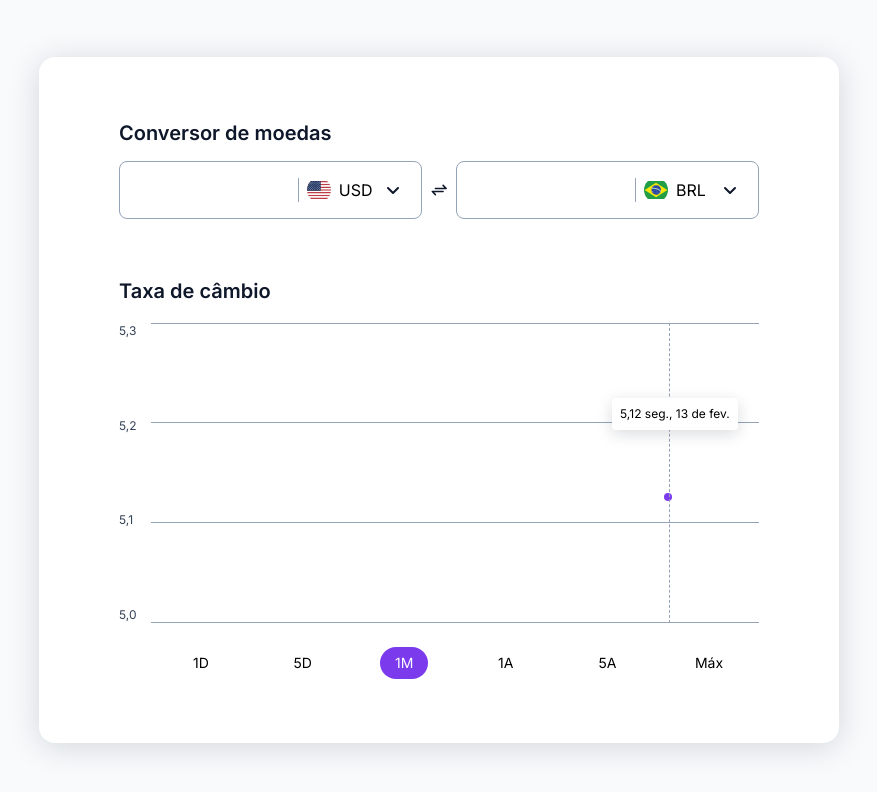
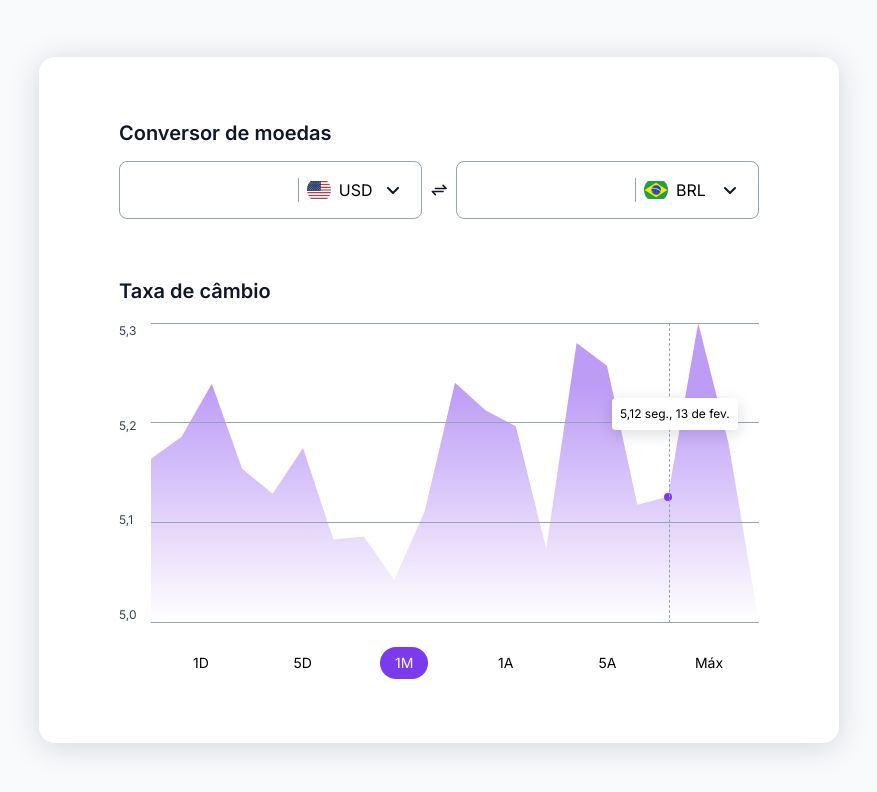
Before and after one commit to rafaelreisramos/boracodar.dev, a plain HTML site: page 09_currency-converter/index.html in a window 1280 px wide. Shown: the whole page, without its empty margins (201-1078 px from the left). Drawn offline with nearby package versions, Linux system fonts and the light colour scheme.

Commit message:
fix: typo in chart gradient css var

```diff
--- a/09_currency-converter/style.css
+++ b/09_currency-converter/style.css
@@ -17,7 +17,7 @@
   --surface-primary: #ffffff;
   --surface-secondary: #ede9fe;
   --bg-color: #f8fafc;
-  --char-gradient: linear-gradient(
+  --chart-gradient: linear-gradient(
     180deg,
     rgba(124, 58, 237, 0.5) 21.15%,
     rgba(124, 58, 237, 0) 100%
```
